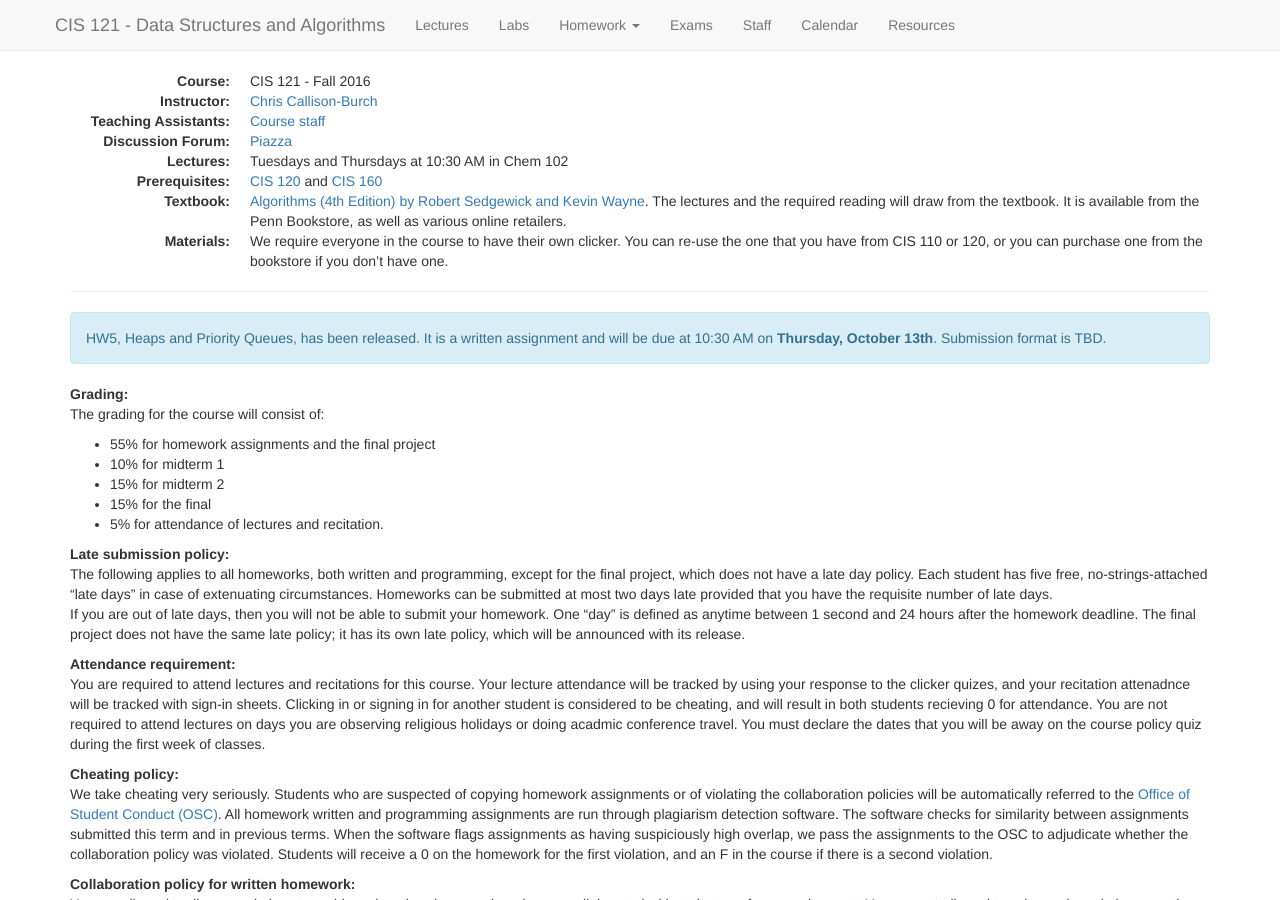
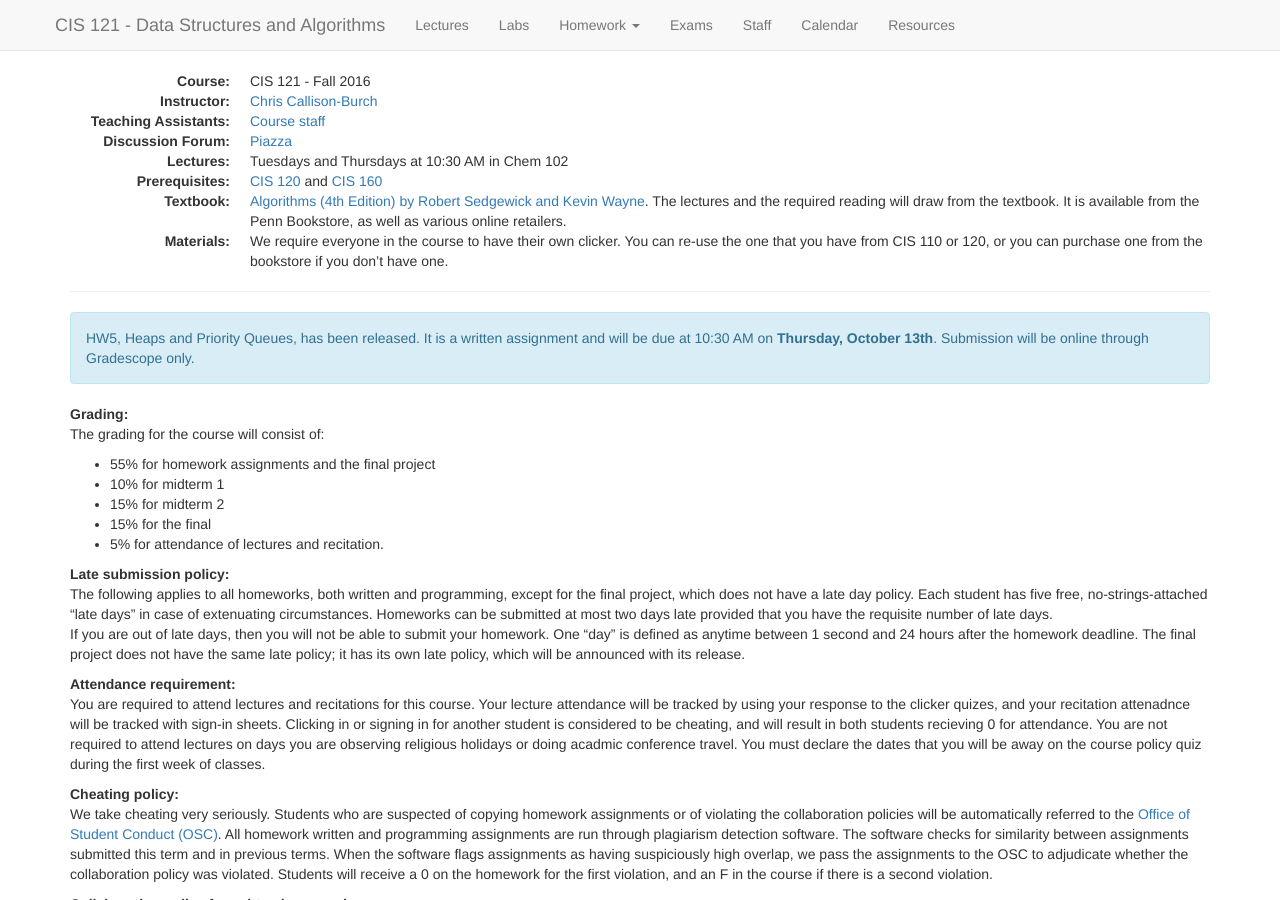
Before and after one commit to vikramkh/course-website-16fa, a Jekyll site: the page built from index.md, in a window 1280 px wide and 900 px high. Built offline with Jekyll 4.4.1, drawn with Linux system fonts in a browser that asks for light colours; nearby versions of some CDN libraries.

Commit message:
Update hw5 announcement

```diff
--- a/index.md
+++ b/index.md
@@ -33,7 +33,7 @@ Materials:
 ---
 
 <div class="alert alert-info">
-HW5, Heaps and Priority Queues, has been released. It is a written assignment and will be due at 10:30 AM on <b>Thursday, October 13th</b>. Submission format is TBD.
+HW5, Heaps and Priority Queues, has been released. It is a written assignment and will be due at 10:30 AM on <b>Thursday, October 13th</b>. Submission will be online through Gradescope only.
 </div>
 
 
```
